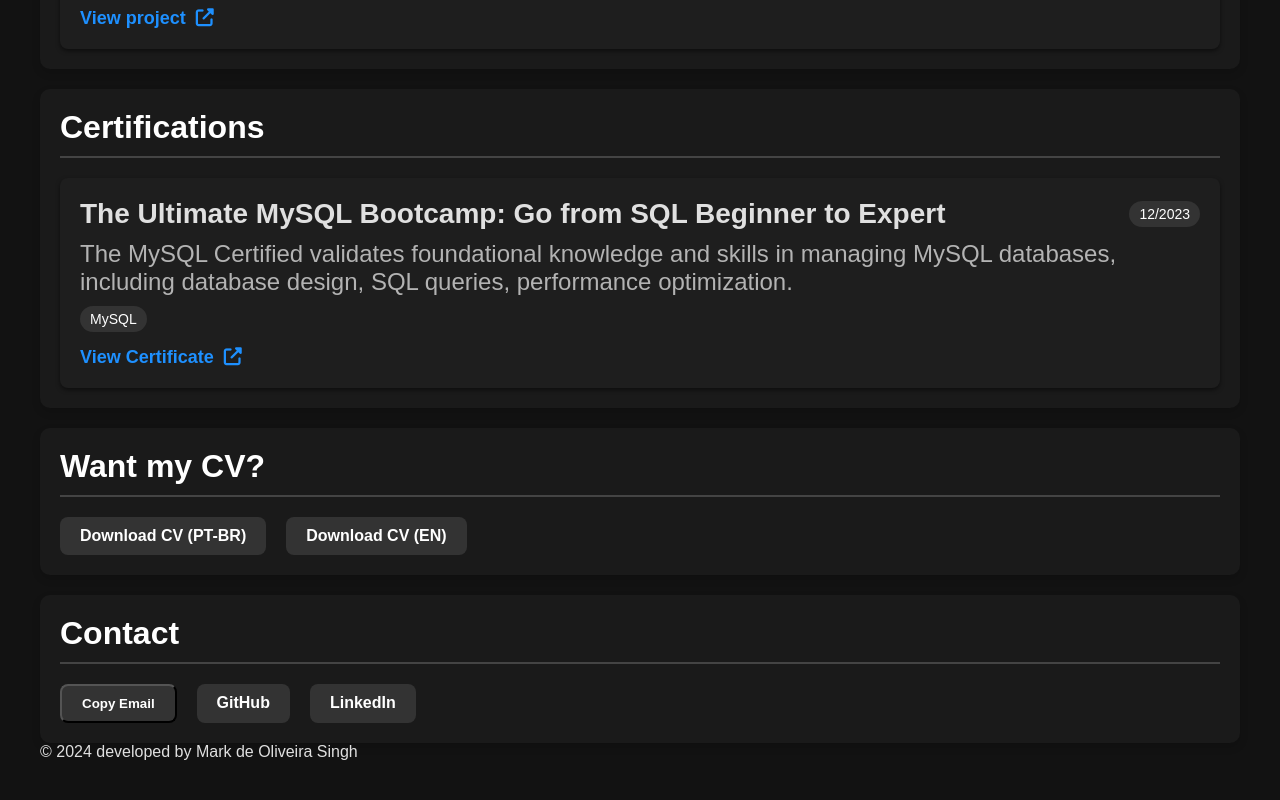
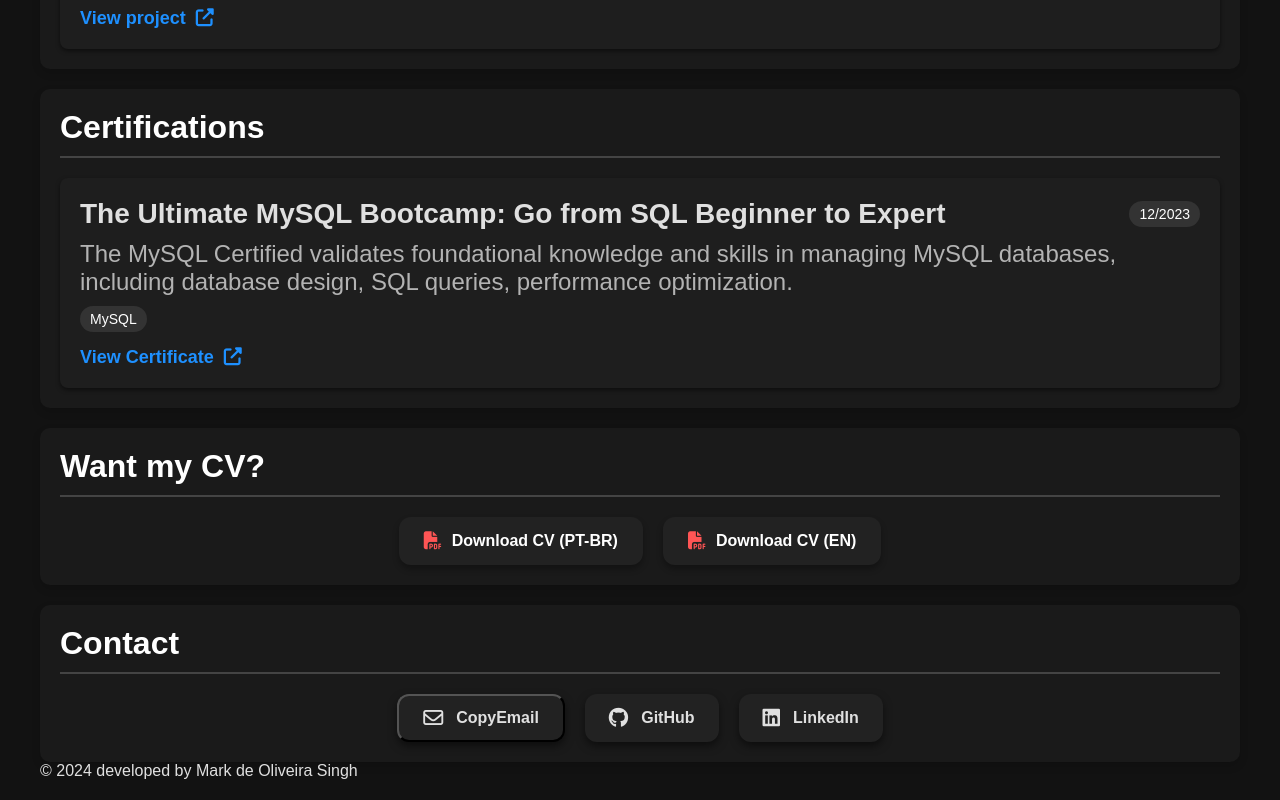
Before and after one commit to MKSodhi/MKSodhi.github.io, a plain HTML site: page index.html in a window 1280 px wide. Shown: the part 1322-2122 px from the top of the page. Drawn offline with Linux system fonts and the light colour scheme.

Commit message:
Better styling CV and contact segment.

```diff
--- a/index.html
+++ b/index.html
@@ -130,8 +130,10 @@
                 <div class="section">
                     <h2>Want my CV?</h2>
                     <div class="cv-buttons">
-                        <a href="#" class="cv-button cv-pt">Download CV (PT-BR)</a>
-                        <a href="#" class="cv-button cv-en">Download CV (EN)</a>
+                        <a href="/CVs/Mark_CV.pdf" class="cv-button cv-pt"><i
+                                class="fa-solid fa-file-pdf"></i>Download CV (PT-BR)</a>
+                        <a href="/CVs/Mark_CV(US).pdf" class="cv-button cv-en"><i
+                                class="fa-solid fa-file-pdf"></i>Download CV (EN)</a>
                     </div>
                 </div>
 
@@ -139,10 +141,13 @@
                 <div class="section">
                     <h2>Contact</h2>
                     <div class="contact-buttons">
-                        <button class="contact-button" onclick="copyEmail()">Copy Email</button>
-                        <a href="https://github.com/MKSodhi" class="contact-button" target="_blank">GitHub</a>
-                        <a href="https://www.linkedin.com/in/mark-de-oliveira-singh-4816b7261/" class="contact-button"
-                            target="_blank">LinkedIn</a>
+                        <button class="contact-button" onclick="copyEmail()"><i
+                                class="fa-regular fa-envelope"></i>CopyEmail</button>
+                        <a href="https://github.com/MKSodhi" class="contact-button" target="_blank"><i
+                                class="fa-brands fa-github"></i>GitHub</a>
+                        <a href="https://www.linkedin.com/in/mark-de-oliveira-singh-4816b7261/"
+                                class="contact-button"target="_blank"><i
+                                class="fa-brands fa-linkedin"></i>LinkedIn</a>
                     </div>
                 </div>
             </div>
--- a/style.css
+++ b/style.css
@@ -291,46 +291,85 @@ html, body {
     text-decoration: underline;
 }
 
-/* Estilização dos botões de CV */
 .cv-buttons {
     display: flex;
     gap: 20px;
+    justify-content: center;
+    margin-top: 20px;
 }
 
 .cv-button {
-    background-color: #333333; /* Fundo escuro para os botões */
+    background-color: #222;
     color: #ffffff;
-    padding: 10px 20px;
-    border-radius: 8px;
+    padding: 15px 25px;
+    border-radius: 12px;
     text-decoration: none;
     text-align: center;
     font-weight: bold;
-    transition: background-color 0.3s ease;
+    font-size: 16px;
+    display: inline-flex;
+    align-items: center;
+    gap: 10px;
+    box-shadow: 0 4px 6px rgba(0, 0, 0, 0.3);
+    transition: transform 0.2s ease, background-color 0.3s ease;
+}
+
+.cv-button i {
+    font-size: 18px;
+    color: #ff5555;
 }
 
 .cv-button:hover {
-    background-color: #555555;
+    background-color: #222;
+    transform: translateY(-3px);
+    box-shadow: 0 6px 10px rgba(0, 0, 0, 0.4);
 }
+
+.cv-button:active {
+    transform: translateY(0);
+    box-shadow: 0 4px 6px rgba(0, 0, 0, 0.3);
+}
+
 
 /* Estilização dos botões de contato */
 .contact-buttons {
     display: flex;
+    justify-content: center;
     gap: 20px;
+    margin-top: 20px;
 }
 
 .contact-button {
-    background-color: #333333;
-    color: #ffffff;
-    padding: 10px 20px;
-    border-radius: 8px;
+    background-color: #222;
+    color: #e0e0e0;
+    padding: 12px 24px;
+    border-radius: 12px;
     text-decoration: none;
     text-align: center;
     font-weight: bold;
-    transition: background-color 0.3s ease;
+    font-size: 16px;
+    box-shadow: 0 4px 8px rgba(0, 0, 0, 0.5);
+    transition: background-color 0.3s ease, transform 0.3s ease, box-shadow 0.3s ease;
+    display: flex;
+    align-items: center;
+    gap: 5px;
+    cursor: pointer;
 }
 
 .contact-button:hover {
-    background-color: #555555;
+    background-color: #333;
+    transform: translateY(-4px);
+    box-shadow: 0 6px 12px rgba(0, 0, 0, 0.5);
+}
+
+.contact-button i {
+    font-size: 20px;
+    margin-right: 8px;
+}
+
+.contact-button:active {
+    transform: translateY(0);
+    box-shadow: 0 4px 6px rgba(0, 0, 0, 0.3);
 }
 
 
```
Also changed, not shown: 2 other files.
